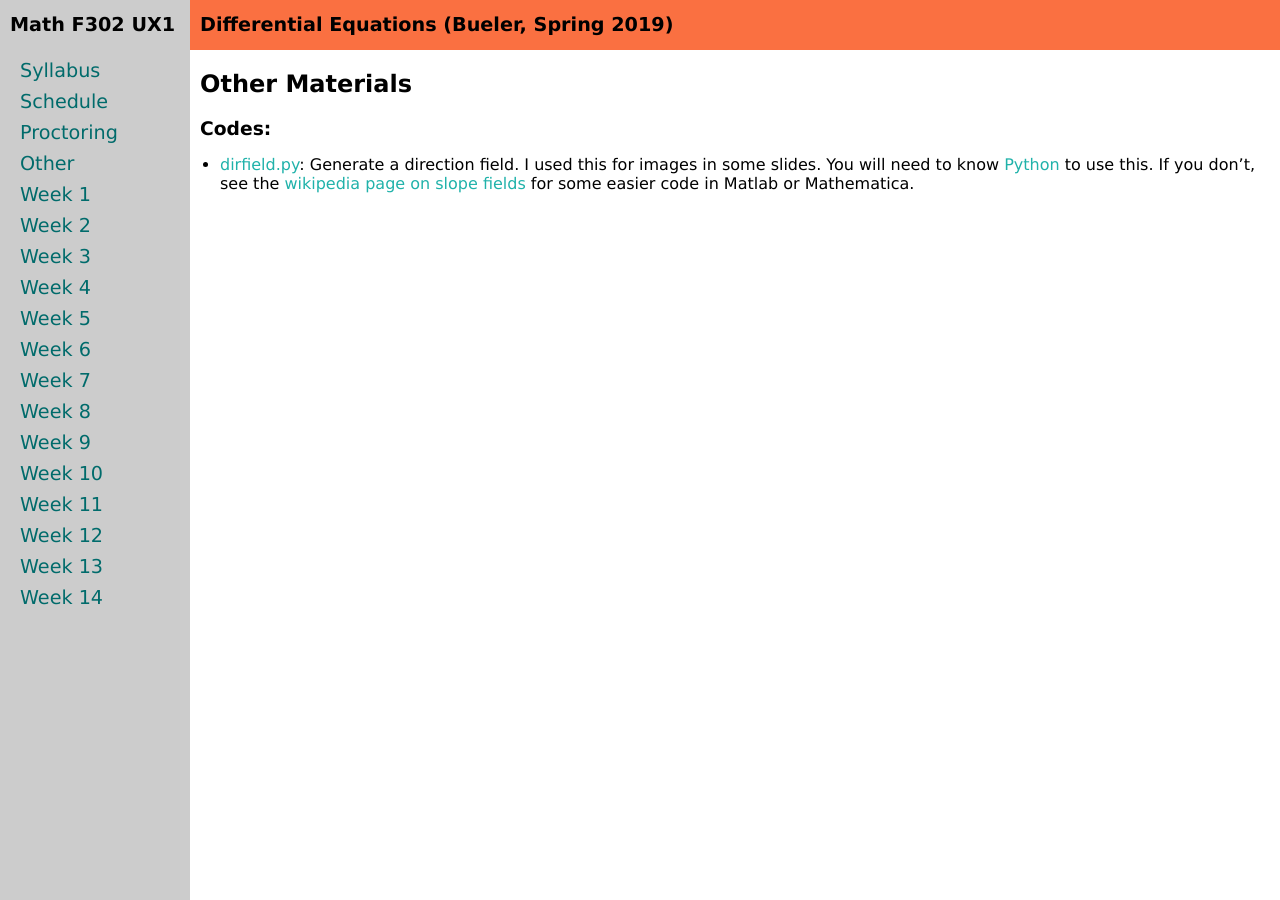
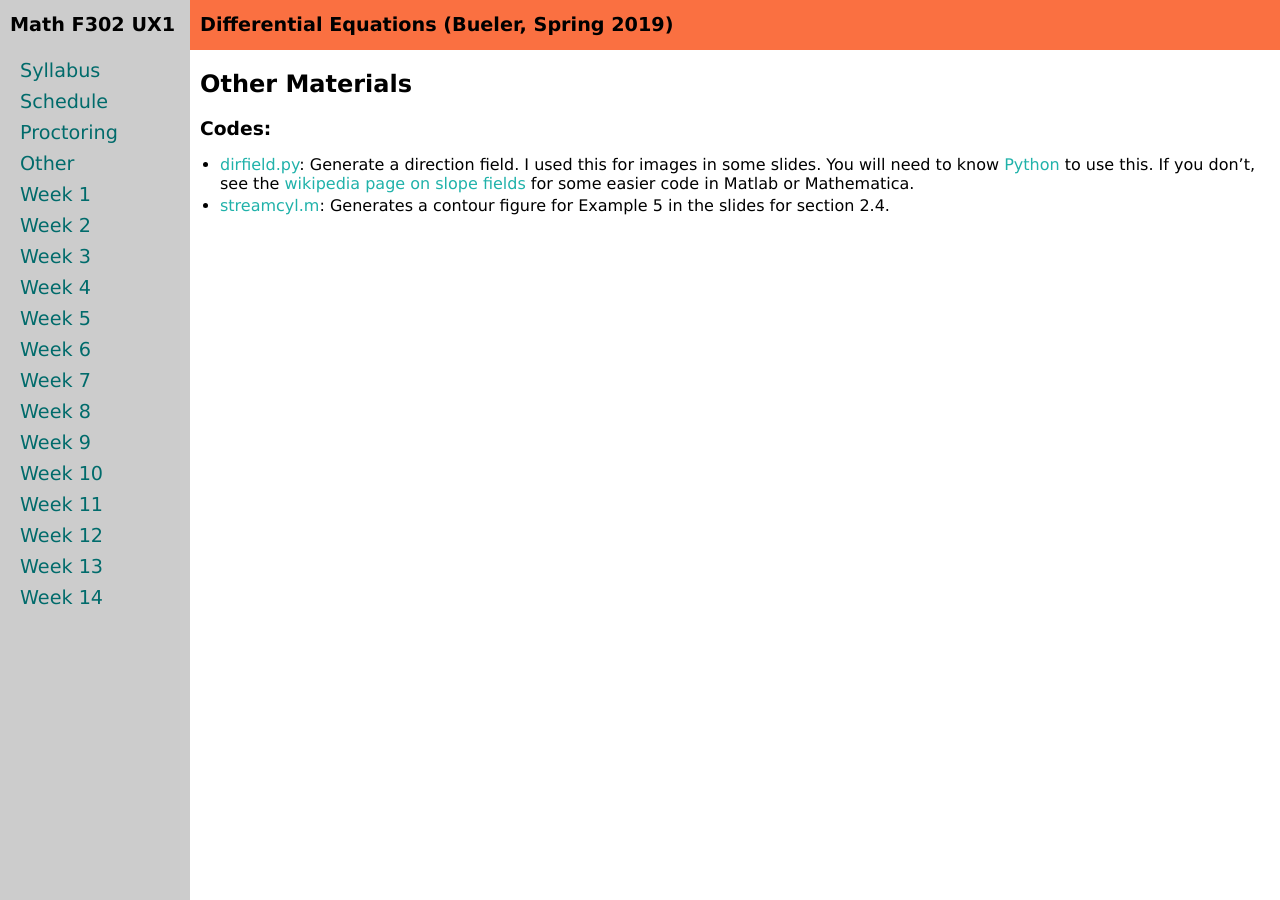
Before and after one commit to bueler/math302, a Jekyll site: the page built from other.md, in a window 1280 px wide. Built offline with Jekyll 4.4.1, drawn with Linux system fonts in a browser that asks for light colours.

Commit message:
link to latest code

```diff
--- a/other.md
+++ b/other.md
@@ -8,3 +8,4 @@
 ### Codes:
 
 * [dirfield.py](assets/codes/dirfield.py): Generate a direction field.  I used this for images in some slides.  You will need to know [Python](https://www.python.org/) to use this.  If you don't, see the [wikipedia page on slope fields](https://en.wikipedia.org/wiki/Slope_field) for some easier code in Matlab or Mathematica.
+* [streamcyl.m](assets/codes/streamcyl.m): Generates a contour figure for Example 5 in the slides for section 2.4.
```
Also changed, not shown: week4.md (+1 -0 lines).
